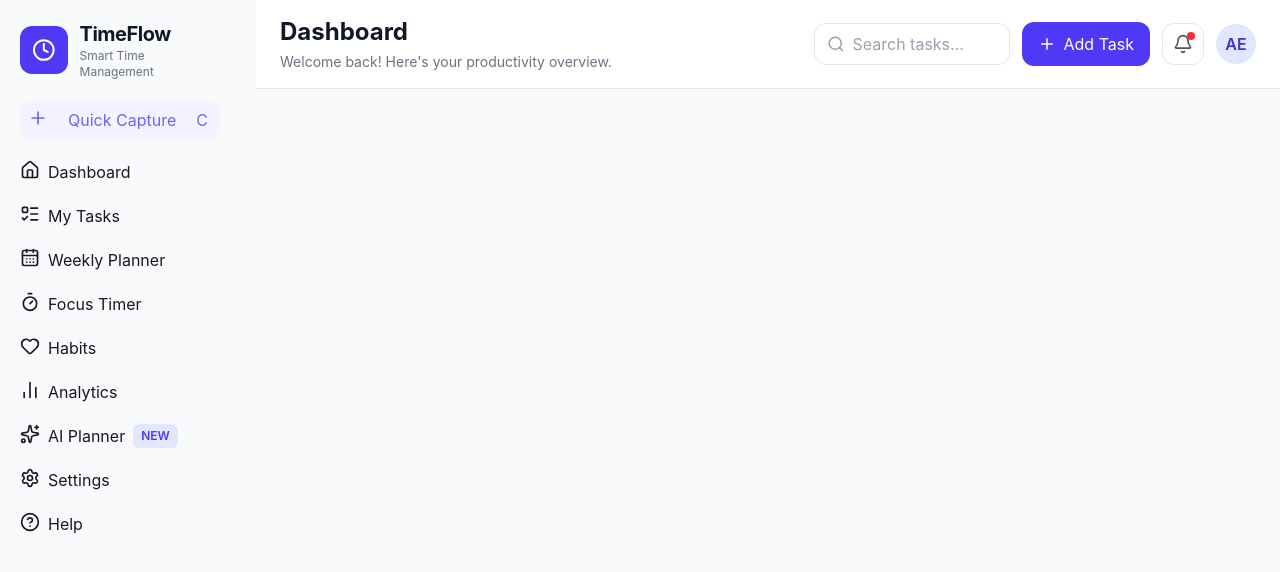
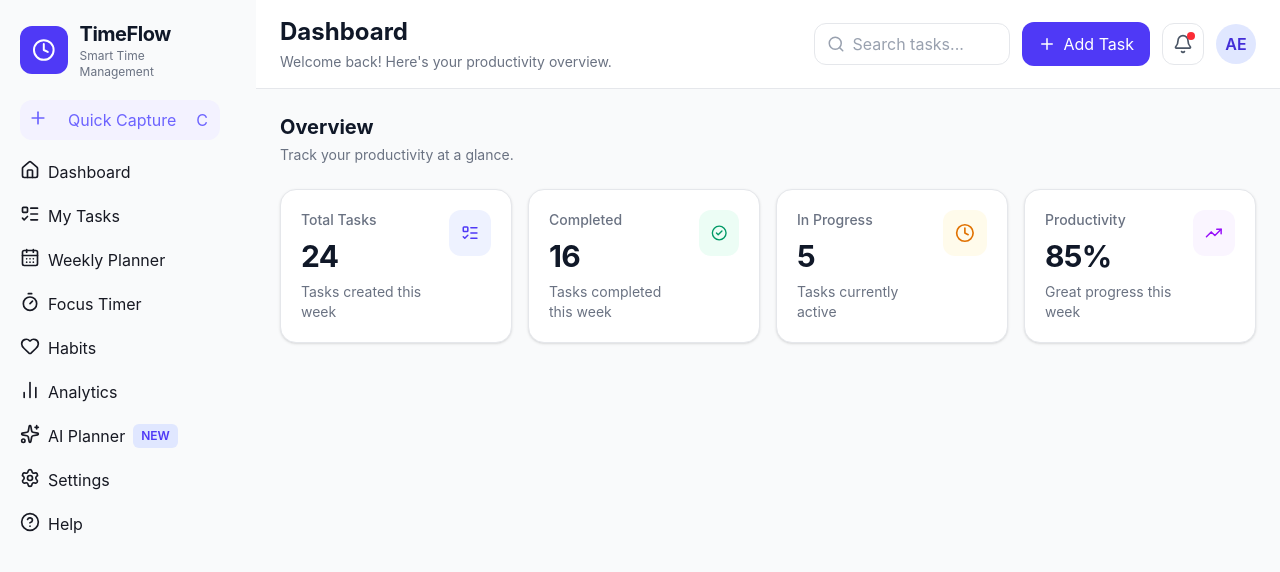
Before and after one commit to Abdo1454/timeflow, a React (Vite) app: page / in a window 1280 px wide. Shown: the top 572 px of the page. Built offline with nearby package versions, Linux system fonts and the light colour scheme.

Commit message:
feat(dashboard): add overview statistics cards

```diff
--- /dev/null
+++ b/src/features/dashboard/components/StatsCard.tsx
@@ -0,0 +1,42 @@
+
+import type { LucideIcon } from "lucide-react";
+
+type StatsCardProps = {
+  title: string;
+  value: string | number;
+  description: string;
+  icon: LucideIcon;
+  iconClassName?: string;
+};
+
+export default function StatsCard({
+  title,
+  value,
+  description,
+  icon: Icon,
+  iconClassName = "bg-indigo-50 text-indigo-600",
+}: StatsCardProps) {
+  return (
+    <article className="rounded-2xl border border-gray-200 bg-white p-5 shadow-sm transition-shadow hover:shadow-md">
+      <div className="flex items-start justify-between gap-4">
+        <div>
+          <p className="text-sm font-medium text-gray-500">
+            {title}
+          </p>
+
+          <p className="mt-2 text-3xl font-bold tracking-tight text-gray-900">
+            {value}
+          </p>
+
+          <p className="mt-2 text-sm text-gray-500">
+            {description}
+          </p>
+        </div>
+
+        <div className={`rounded-xl p-3 ${iconClassName}`}>
+          <Icon size={22} aria-hidden="true" />
+        </div>
+      </div>
+    </article>
+  );
+}
--- /dev/null
+++ b/src/features/dashboard/pages/DashboardPage.tsx
@@ -0,0 +1,62 @@
+
+import {
+  ListTodo,
+  CheckCircle2,
+  Clock,
+  TrendingUp,
+} from "lucide-react";
+
+import StatsCard from "../components/StatsCard";
+
+const stats = [
+  {
+    title: "Total Tasks",
+    value: 24,
+    description: "Tasks created this week",
+    icon: ListTodo,
+    iconClassName: "bg-indigo-50 text-indigo-600",
+  },
+  {
+    title: "Completed",
+    value: 16,
+    description: "Tasks completed this week",
+    icon: CheckCircle2,
+    iconClassName: "bg-emerald-50 text-emerald-600",
+  },
+  {
+    title: "In Progress",
+    value: 5,
+    description: "Tasks currently active",
+    icon: Clock,
+    iconClassName: "bg-amber-50 text-amber-600",
+  },
+  {
+    title: "Productivity",
+    value: "85%",
+    description: "Great progress this week",
+    icon: TrendingUp,
+    iconClassName: "bg-purple-50 text-purple-600",
+  },
+];
+
+export default function DashboardPage() {
+  return (
+    <section className="space-y-6">
+      <div>
+        <h2 className="text-xl font-bold text-gray-900">
+          Overview
+        </h2>
+
+        <p className="mt-1 text-sm text-gray-500">
+          Track your productivity at a glance.
+        </p>
+      </div>
+
+      <div className="grid grid-cols-1 gap-4 sm:grid-cols-2 xl:grid-cols-4">
+        {stats.map((stat) => (
+          <StatsCard key={stat.title} {...stat} />
+        ))}
+      </div>
+    </section>
+  );
+}
--- a/src/layouts/DashboardLayout.tsx
+++ b/src/layouts/DashboardLayout.tsx
@@ -1,12 +1,12 @@
 import Header from "./Header";
-
+import DashboardPage from "../features/dashboard/pages/DashboardPage";
 export default function DashboardLayout() {
   return (
     <div className="min-h-screen bg-gray-50">
       <Header />
 
       <main className="p-6">
-        {/* Dashboard content */}
+        {<DashboardPage/>}
       </main>
     </div>
   );
```
